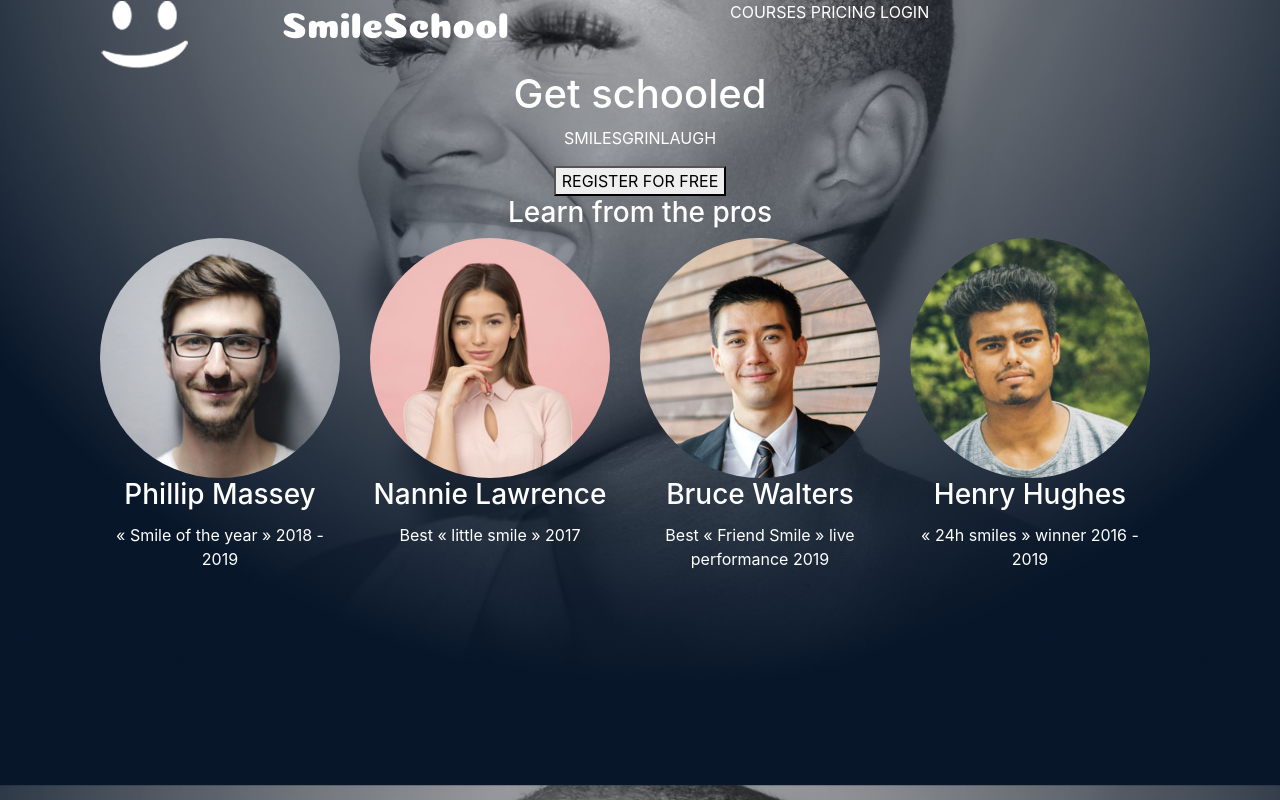
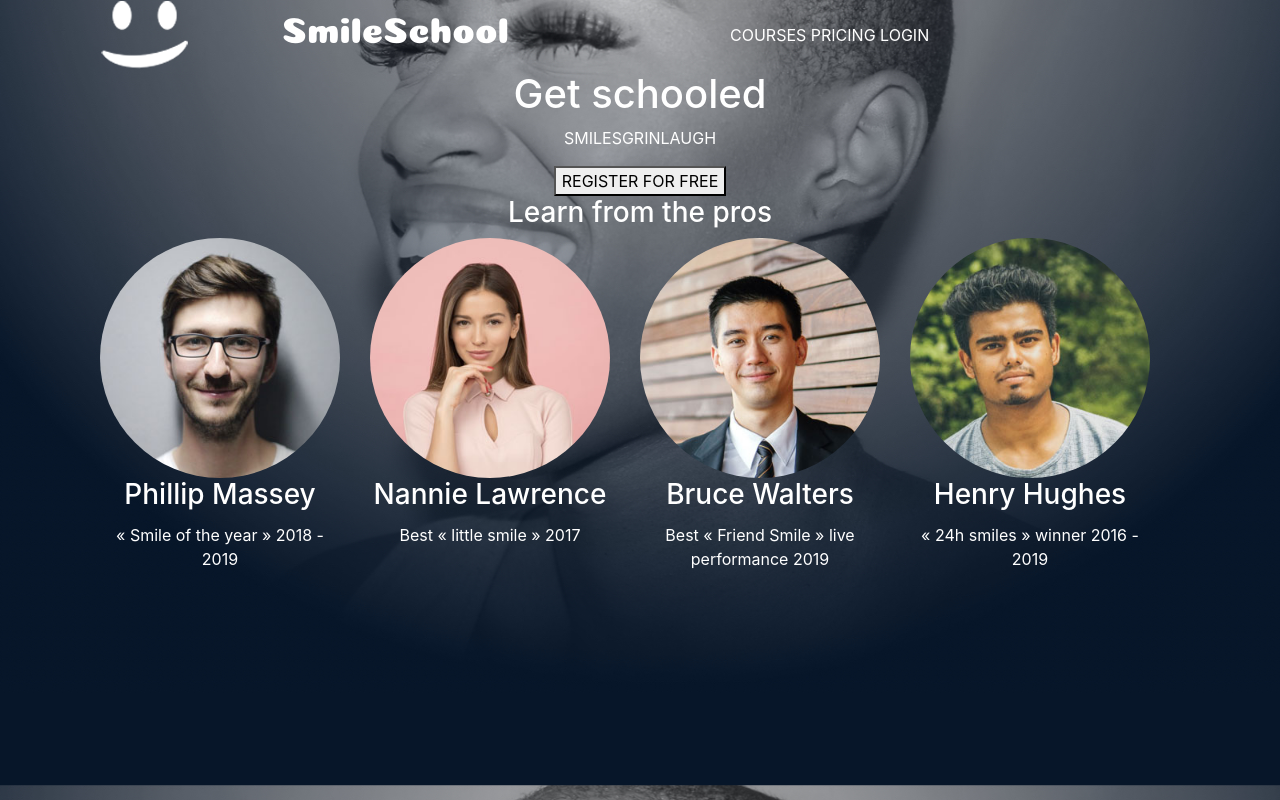
Before and after one commit to marktipton/atlas-smiling-school, a plain HTML site: page 0-homepage.html in a window 1280 px wide. Drawn offline with nearby package versions, Linux system fonts and the light colour scheme; a web font is replaced by a local one.

Commit message:
centered header content vertically

```diff
--- a/0-homepage.html
+++ b/0-homepage.html
@@ -13,14 +13,14 @@
 <link rel="stylesheet" href="https://stackpath.bootstrapcdn.com/bootstrap/4.4.1/css/bootstrap.min.css" integrity="sha384-Vkoo8x4CGsO3+Hhxv8T/Q5PaXtkKtu6ug5TOeNV6gBiFeWPGFN9MuhOf23Q9Ifjh" crossorigin="anonymous">
   </head>
   <body class="container">
-    <header class="container row">
+    <header class="container row align-items-center">
       <div class="col-sm-2">
         <img src="images/smile_off.png" alt="whiteSmile">
       </div>
       <div class="col">
         <img src="images/logo.png" alt="logo">
       </div>
-      <div class="col">
+      <div class="col container">
         <a href="#" class="text-white">COURSES</a>
         <a href="#" class="text-white">PRICING</a>
         <a href="#" class="text-white">LOGIN</a>
```
